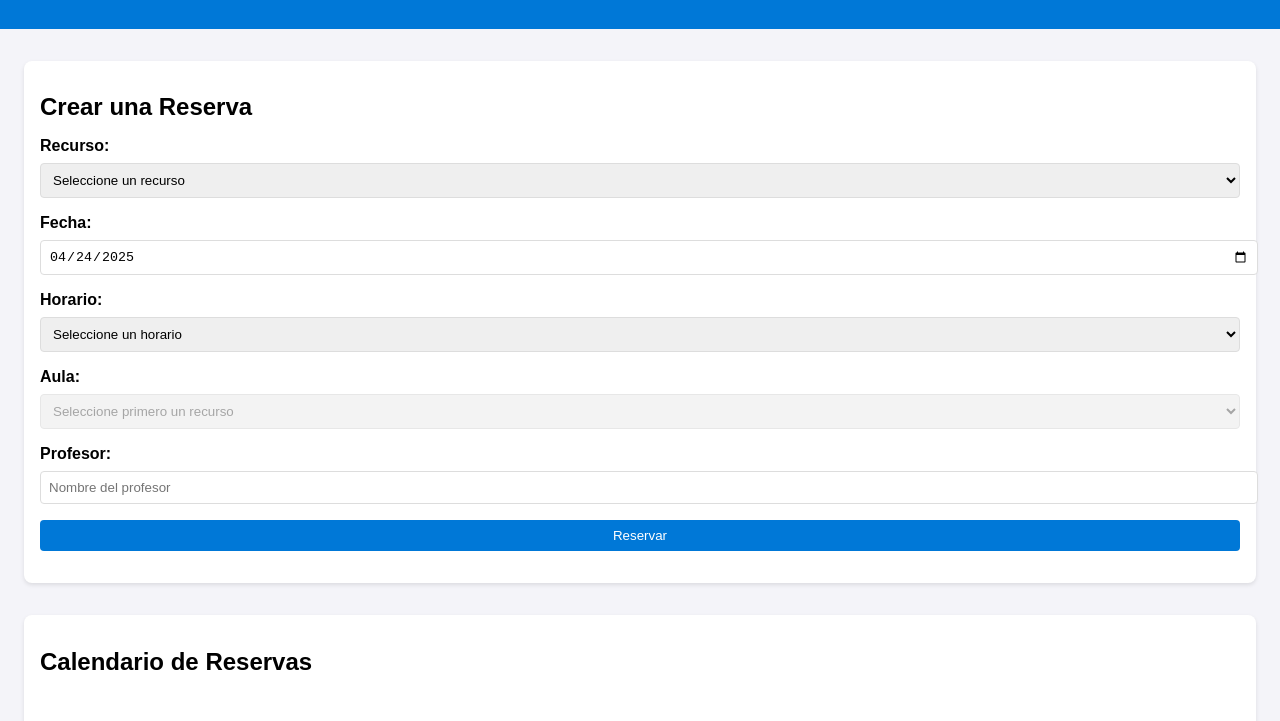
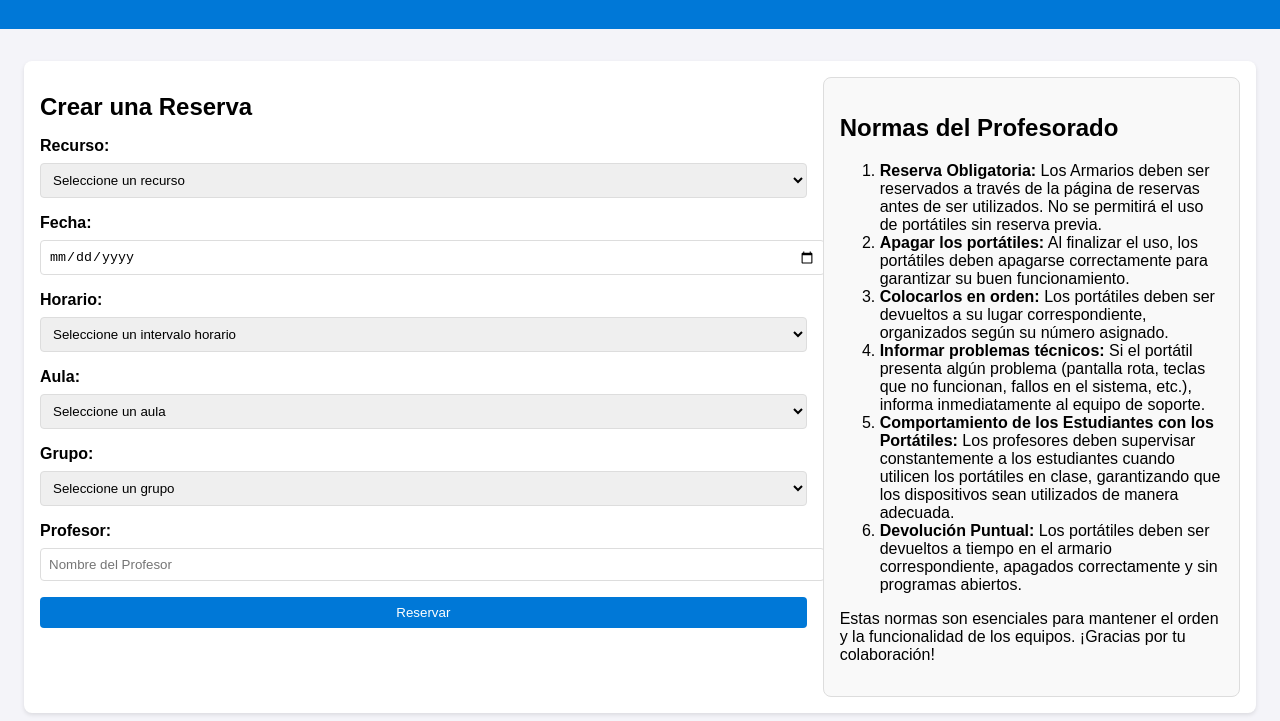
Before and after one commit to ix-mael/reserva-portatiles, a plain HTML site: page index.html in a window 1280 px wide. Shown: the part 63-784 px from the top of the page. Drawn offline with Linux system fonts and the light colour scheme.

Commit message:
Update index.html
Nueva 1º Revisioón

```diff
--- a/index.html
+++ b/index.html
@@ -19,13 +19,24 @@
         }
         .container {
             display: flex;
-            flex-direction: column;
+            flex-direction: row;
             max-width: 1200px;
             margin: 2rem auto;
             background: white;
             padding: 1rem;
             border-radius: 8px;
             box-shadow: 0 2px 4px rgba(0, 0, 0, 0.1);
+        }
+        .form-container {
+            flex: 2;
+            margin-right: 1rem;
+        }
+        .rules-container {
+            flex: 1;
+            background: #f9f9f9;
+            padding: 1rem;
+            border: 1px solid #ddd;
+            border-radius: 8px;
         }
         h1 {
             font-size: 1.5rem;
@@ -35,7 +46,7 @@
             margin-bottom: 1rem;
         }
         .form-group label {
-            font-weight: bold; /* Etiquetas en negrita */
+            font-weight: bold;
             display: block;
             margin-bottom: 0.5rem;
         }
@@ -86,6 +97,8 @@
         <h1>Reservas de Portátiles</h1>
     </header>
     <div class="container">
+        <!-- Formulario de Reserva -->
+        <div class="form-container">
             <h1>Crear una Reserva</h1>
             <div class="form-group">
                 <label for="resource">Recurso:</label>
@@ -102,9 +115,9 @@
                 <input type="date" id="date">
             </div>
             <div class="form-group">
-            <label for="time-slot">Horario:</label>
-            <select id="time-slot">
-                <option value="" selected disabled>Seleccione un horario</option>
+                <label for="time">Horario:</label>
+                <select id="time">
+                    <option value="" selected disabled>Seleccione un intervalo horario</option>
                     <option value="8:05-9:00">8:05 - 9:00</option>
                     <option value="9:00-9:55">9:00 - 9:55</option>
                     <option value="9:55-10:50">9:55 - 10:50</option>
@@ -115,128 +128,57 @@
             </div>
             <div class="form-group">
                 <label for="classroom">Aula:</label>
-            <select id="classroom" disabled>
-                <option value="" selected disabled>Seleccione primero un recurso</option>
+                <select id="classroom">
+                    <option value="" selected disabled>Seleccione un aula</option>
                 </select>
             </div>
             <div class="form-group">
-            <label for="professor">Profesor:</label>
-            <input type="text" id="professor" placeholder="Nombre del profesor">
+                <label for="group">Grupo:</label>
+                <select id="group">
+                    <option value="" selected disabled>Seleccione un grupo</option>
+                    <option value="1A">1A</option>
+                    <option value="2A">2A</option>
+                    <option value="1B">1B</option>
+                    <option value="2B">2B</option>
+                    <option value="1C">1C</option>
+                    <option value="2C">2C</option>
+                    <option value="1D">1D</option>
+                    <option value="2D">2D</option>
+                    <option value="1E">1E</option>
+                    <option value="2E">2E</option>
+                    <option value="1F">1F</option>
+                    <option value="2F">2F</option>
+                    <option value="1G">1G</option>
+                    <option value="2G">2G</option>
+                </select>
             </div>
             <div class="form-group">
-            <button id="submit-reservation">Reservar</button>
+                <label for="teacher">Profesor:</label>
+                <input type="text" id="teacher" placeholder="Nombre del Profesor">
+            </div>
+            <div class="form-group">
+                <button type="submit" id="submit">Reservar</button>
             </div>
         </div>
-    <div class="container">
-        <h1>Calendario de Reservas</h1>
-        <div id="calendar">
-            <!-- Calendario generado dinámicamente -->
+
+        <!-- Normas para el Profesorado -->
+        <div class="rules-container">
+            <h2>Normas del Profesorado</h2>
+            <ol>
+                <li><strong>Reserva Obligatoria:</strong> Los Armarios deben ser reservados a través de la página de reservas antes de ser utilizados. No se permitirá el uso de portátiles sin reserva previa.</li>
+                <li><strong>Apagar los portátiles:</strong> Al finalizar el uso, los portátiles deben apagarse correctamente para garantizar su buen funcionamiento.</li>
+                <li><strong>Colocarlos en orden:</strong> Los portátiles deben ser devueltos a su lugar correspondiente, organizados según su número asignado.</li>
+                <li><strong>Informar problemas técnicos:</strong> Si el portátil presenta algún problema (pantalla rota, teclas que no funcionan, fallos en el sistema, etc.), informa inmediatamente al equipo de soporte.</li>
+                <li><strong>Comportamiento de los Estudiantes con los Portátiles:</strong> Los profesores deben supervisar constantemente a los estudiantes cuando utilicen los portátiles en clase, garantizando que los dispositivos sean utilizados de manera adecuada.</li>
+                <li><strong>Devolución Puntual:</strong> Los portátiles deben ser devueltos a tiempo en el armario correspondiente, apagados correctamente y sin programas abiertos.</li>
+            </ol>
+            <p>Estas normas son esenciales para mantener el orden y la funcionalidad de los equipos. ¡Gracias por tu colaboración!</p>
         </div>
     </div>
-    <script>
-        const reservations = [];
-        const submitButton = document.getElementById("submit-reservation");
-        const resourceSelect = document.getElementById("resource");
-        const classroomSelect = document.getElementById("classroom");
-        const dateInput = document.getElementById("date");
-        const professorInput = document.getElementById("professor");
-        const timeSlotSelect = document.getElementById("time-slot");
-        const calendar = document.getElementById("calendar");
 
-        const classrooms = {
-            "AR-111": ["A-111"],
-            "AR-114": ["A-114"],
-            "ARM-01": ["A-203", "A-204", "T-205", "T-208", "A-209", "A-210", "A-211", "A-212", "A-213", "A-214", "T-215"],
-            "ARM-02": ["A-203", "A-204", "T-205", "T-208", "A-209", "A-210", "A-211", "A-212", "A-213", "A-214", "T-215"]
-        };
-
-        const timeSlots = [
-            "8:05-9:00",
-            "9:00-9:55",
-            "9:55-10:50",
-            "11:20-12:15",
-            "12:15-13:10",
-            "13:10-14:05"
-        ];
-
-        // Inicializar fecha de hoy
-        const today = new Date();
-        dateInput.value = today.toISOString().split("T")[0];
-
-        resourceSelect.addEventListener("change", () => {
-            const selectedResource = resourceSelect.value;
-            if (classrooms[selectedResource]) {
-                const options = classrooms[selectedResource];
-                classroomSelect.innerHTML = options.map(classroom => `<option value="${classroom}">${classroom}</option>`).join("");
-                classroomSelect.disabled = false;
-            } else {
-                classroomSelect.innerHTML = '<option value="" selected disabled>Seleccione primero un recurso</option>';
-                classroomSelect.disabled = true;
-            }
-        });
-
-        submitButton.addEventListener("click", () => {
-            const resource = resourceSelect.value;
-            const date = dateInput.value;
-            const timeSlot = timeSlotSelect.value;
-            const classroom = classroomSelect.value;
-            const professor = professorInput.value;
-
-            if (!resource || !date || !timeSlot || !classroom || !professor) {
-                alert("Por favor, complete todos los campos antes de realizar la reserva.");
-                return;
-            }
-
-            reservations.push({ resource, date, timeSlot, classroom, professor });
-            renderCalendar();
-            resetForm();
-        });
-
-        function resetForm() {
-            resourceSelect.value = "";
-            dateInput.value = today.toISOString().split("T")[0];
-            timeSlotSelect.value = "";
-            classroomSelect.innerHTML = '<option value="" selected disabled>Seleccione primero un recurso</option>';
-            classroomSelect.disabled = true;
-            professorInput.value = "";
-        }
-
-        function renderCalendar() {
-            // Limpiar el calendario
-            calendar.innerHTML = "";
-
-            // Crear encabezados
-            const days = ["Horario", "Lunes", "Martes", "Miércoles", "Jueves", "Viernes"];
-            days.forEach(day => {
-                const dayElement = document.createElement("div");
-                dayElement.classList.add("day");
-                dayElement.textContent = day;
-                calendar.appendChild(dayElement);
-            });
-
-            // Generar contenido del calendario
-            timeSlots.forEach(slot => {
-                const timeSlotElement = document.createElement("div");
-                timeSlotElement.classList.add("time-slot");
-                timeSlotElement.textContent = slot;
-                calendar.appendChild(timeSlotElement);
-
-                for (let i = 1; i < 6; i++) {
-                    const slotElement = document.createElement("div");
-                    slotElement.classList.add("slot");
-
-                    const reservation = reservations.find(res => res.timeSlot === slot);
-                    if (reservation) {
-                        slotElement.classList.add("reserved");
-                        slotElement.textContent = `${reservation.resource} - ${reservation.classroom} - ${reservation.professor}`;
-                    }
-
-                    calendar.appendChild(slotElement);
-                }
-            });
-        }
-
-        renderCalendar(); // Inicializar calendario vacío
-    </script>
+    <!-- Calendario -->
+    <div id="calendar">
+        <!-- Aquí se generará dinámicamente el calendario -->
+    </div>
 </body>
 </html>
```
Lines whose indentation alone changed are shown as unchanged.
